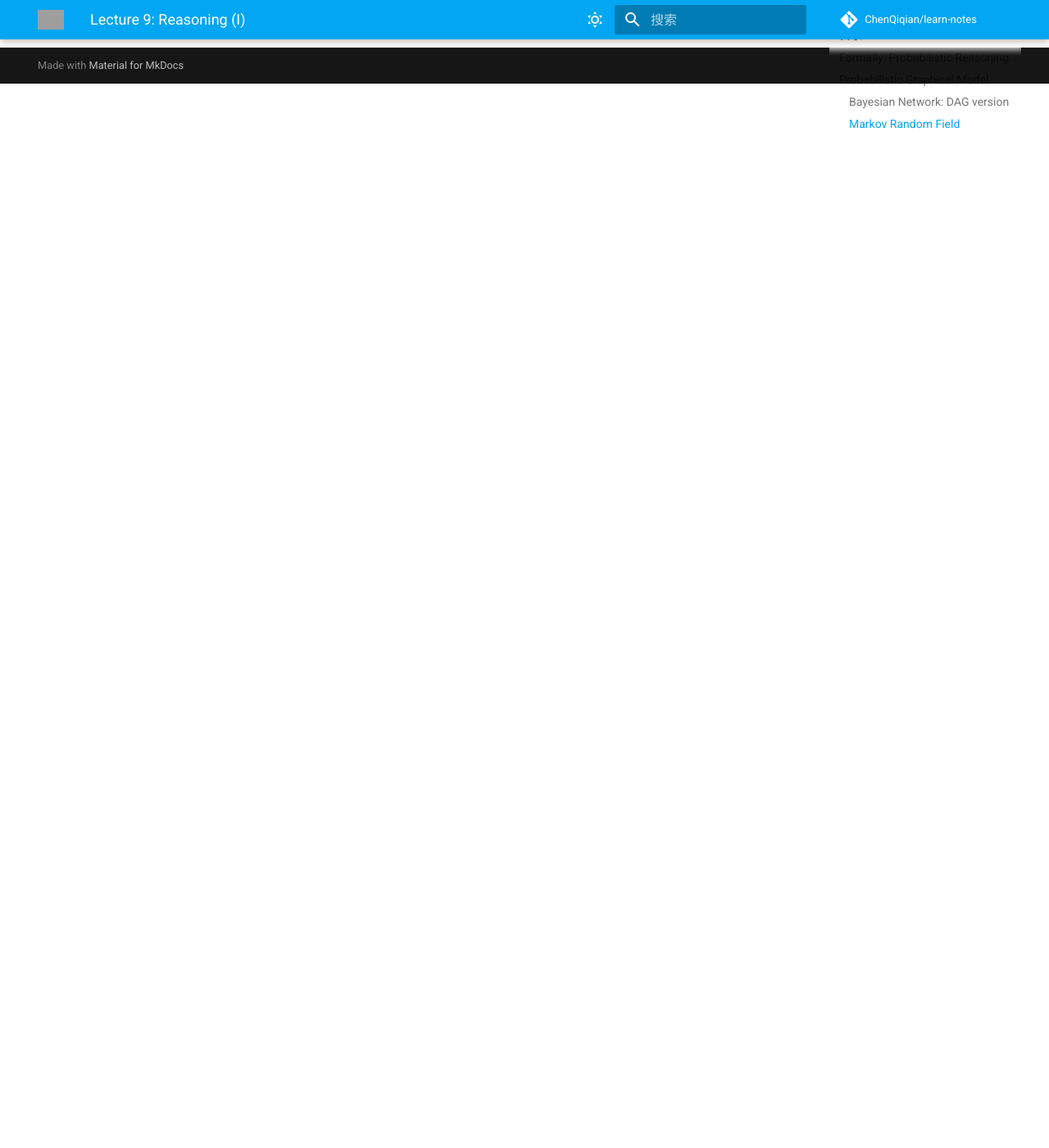
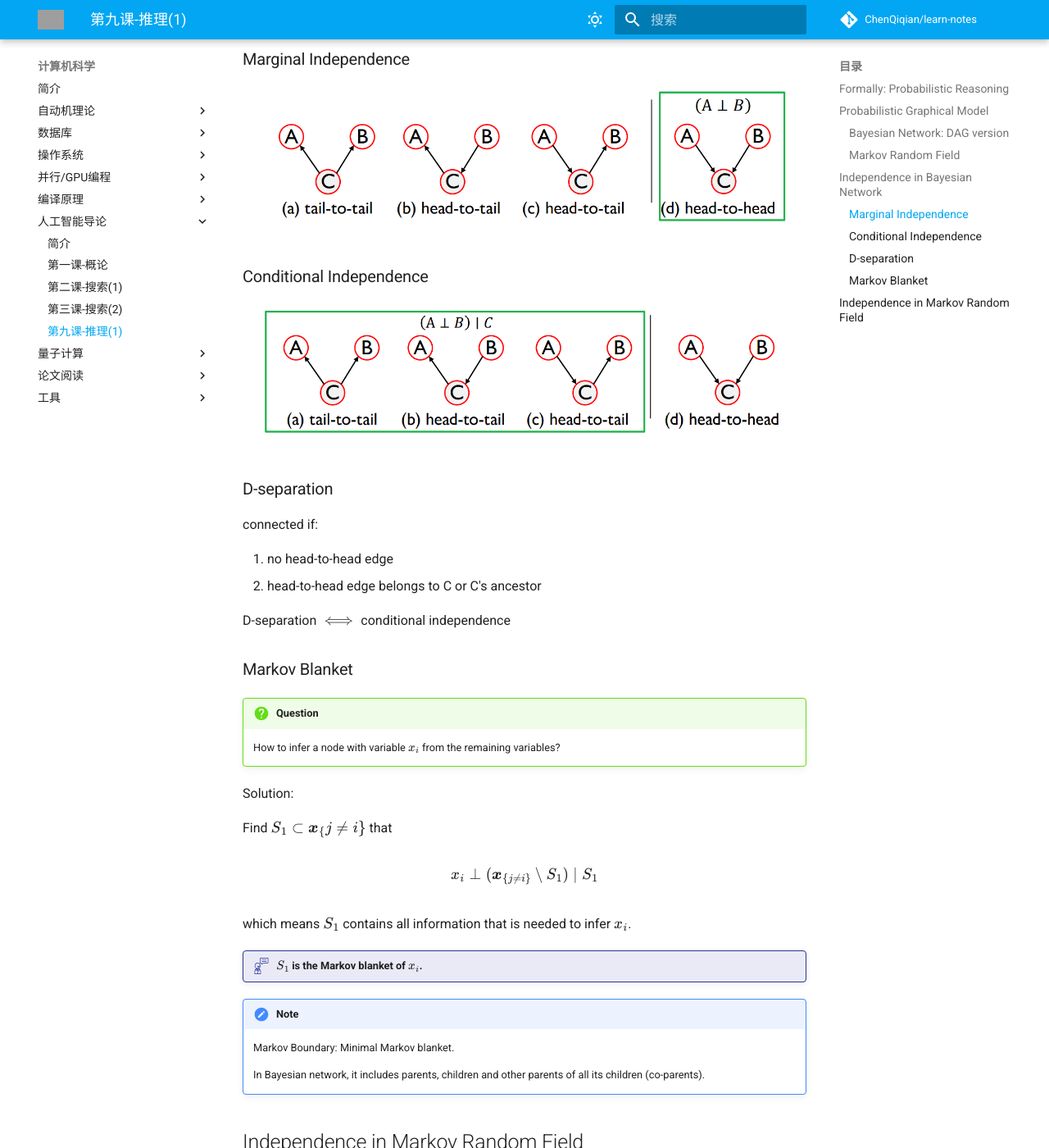
Before and after one commit to ChenQiqian/learn-notes, an MkDocs documentation site: the page built from docs/cs/ai/lec9.md, in a window 1280 px wide and 1400 px high, scrolled down 2894 px. Shown: the whole window at 82% size. Built offline with MkDocs 1.6.1 and Material for MkDocs 9.7.7, drawn with Linux system fonts in a browser that asks for light colours; comment, search, counter and statistics services are not loaded; before the commit the page ends 2996 px from its top, so only the background shows below that; some of the changed text lies outside the part shown; grey boxes are pictures that could not be loaded.

Commit message:
add ai lec9

```diff
--- a/docs/cs/ai/lec9.md
+++ b/docs/cs/ai/lec9.md
@@ -35,7 +35,7 @@ Inference: How to compute $p(R \mid C)$ effciently?
 
 概率图模型。
 
-We try to use graph to describe the correlation and dependence relationships between random varibales.
+We try to use graphs to describe the correlation and dependence relationships between random variables.
 
 + Vertex: Random variable
 + Edge: Their relationship
@@ -84,3 +84,67 @@ $$
 
     + Linking the parents of each node;
     + remove directions.
+
+## Independence in Bayesian Network
+
+### Marginal Independence
+
+![](lec9.assets/2022-05-10-12-33-27.png)
+
+### Conditional Independence
+
+![](lec9.assets/2022-05-10-12-32-53.png)
+
+
+### D-separation
+
+connected if:
+
+1. no head-to-head edge
+2. head-to-head edge belongs to C or C's ancestor
+
+D-separation $\iff$ conditional independence
+
+### Markov Blanket
+
+!!!question
+    How to infer a node with variable $x_i$ from the remaining variables?
+
+Solution:
+
+Find $S_1 \subset \bm x_\{j \neq i\}$ that
+
+$$
+x_i \perp (\bm x_{\{j \neq i\}} \setminus S_1) \mid S_1
+$$
+
+which means $S_1$ contains all information that is needed to infer  $x_i$.
+
+!!!definition "$S_1$ is the Markov blanket of $x_i$."
+
+
+!!!note
+    Markov Boundary: Minimal Markov blanket.
+
+    In Bayesian network, it includes parents, children and other parents of all its children (co-parents).
+
+## Independence in Markov Random Field
+
+$x,y$ are dependent if they are connected by a path of unobserved variables
+
+!!!theorem "Global Markov Property"
+    If any path from $\bm A$ to $\bm B$ passes through $\bm C$, which denotes as $\text{sep}_G(\bm A, \bm B \mid \bm C)$, then $( \bm X_A \perp \bm X_B ) \mid \bm X_C$
+
+!!!theorem "Local Markov Property"
+    For any node $x$, $N(x)$ denotes neighbours of $x$, $N[x] = x \cup N(x)$, then  $X_x \perp \bm X_{V \setminus N[x]} \mid \bm X_{N(x)}$
+
+!!!theorem "Pairwise Markov Property"
+    If $u$ and $v$ are not linked, then $X_u \perp X_v \mid \bm X_{V\setminus\{u,v\}}$ .
+
+##
+
+Marginal Inference
+
+$$
+p(y=1) = \sum_{x_1}\sum_{x_2} \cdots \sum_{x_n} p(y=1, x_1, \cdots, x_n)
+$$
--- a/mkdocs.yml
+++ b/mkdocs.yml
@@ -19,6 +19,7 @@ nav:
       - 存储方案: cs/db/storage.md
       - 存储管理: cs/db/buffer.md
       - 索引技术: cs/db/indices.md
+      - 查询优化: cs/db/query_optimization.md
       - 实体-关系模型: cs/db/er_model.md
       - 关系范式: cs/db/relational_norm.md
       - HSQLDB 实验:
@@ -49,7 +50,7 @@ nav:
       - 第一课-概论: cs/ai/lec1.md
       - 第二课-搜索(1): cs/ai/lec2.md
       - 第三课-搜索(2): cs/ai/lec3.md
-      - 第九课-推理(1): cs/ai/lec4.md
+      - 第九课-推理(1): cs/ai/lec9.md
     - 量子计算:
       - 简介: cs/quantum/index.md
       - Clifford 电路: cs/quantum/clifford.md
```
Also changed, not shown: other parts of docs/cs/ai/lec9.md (+1 -1 lines), docs/cs/db/query_optimization.md (added, +78 -0 lines), docs/cs/quantum/clifford.md (+1 -0 lines), docs/cs/ai/lec9.assets/2022-05-10-12-31-34.png (added), docs/cs/ai/lec9.assets/2022-05-10-12-32-53.png (added), docs/cs/ai/lec9.assets/2022-05-10-12-33-27.png (added).
